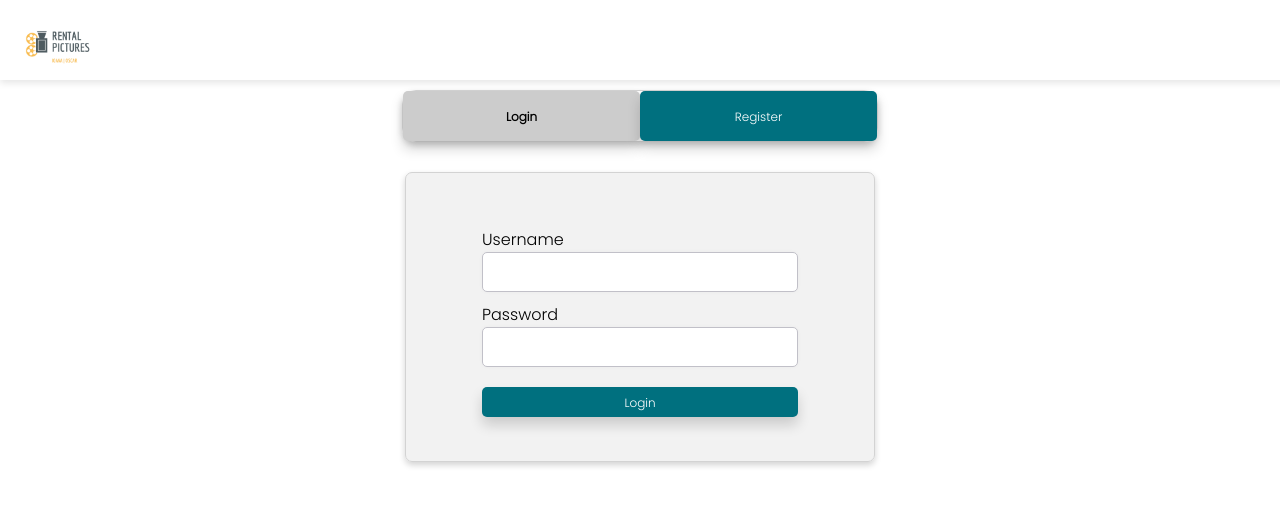
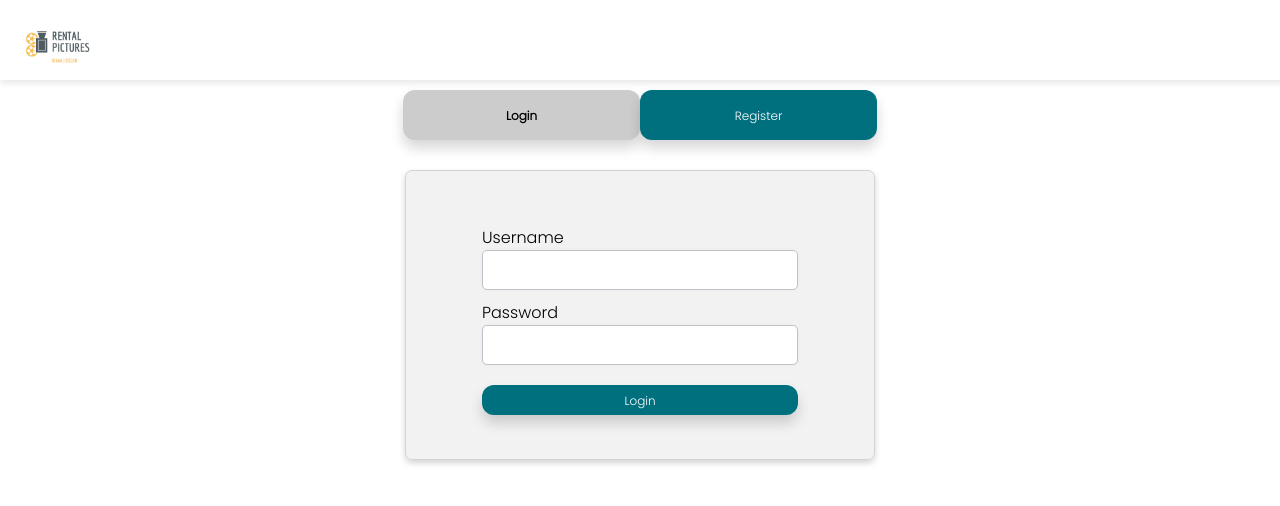
Before and after one commit to ioanac9/internet_applications, a PHP site: page / in a window 1280 px wide. Shown: the top 506 px of the page. Run offline with PHP 8.4, Linux system fonts and the light colour scheme.

Commit message:
small fixes

```diff
--- a/public_html/index.html
+++ b/public_html/index.html
@@ -71,17 +71,17 @@
                 </label>
                 <label class="form-row">
                     Password
-                    <input name="password_register" type="text">
+                    <input name="password_register" type="password">
                 </label>
                 <label class="form-row">
                     Confirm Password
-                    <input name="confirm_password_register" type="text">
+                    <input name="confirm_password_register" type="password">
                 </label>
                 <label class="form-row">
                     Age
                     <input name="age_register" type="text">
                 </label>
-                <label>
+                <label class="form-row">
                     Gender
                     <select name="gender_register">
                         <option value="M">Male</option>
--- a/public_html/styling/authentication.css
+++ b/public_html/styling/authentication.css
@@ -23,12 +23,10 @@
 .toolbar-container {
     display: grid;
     grid-template-columns: 1fr 1fr;
-    border: 1px solid lightgrey;
     border-radius: 14px;
     width: 75%;
     color: black;
     margin: auto auto 30px;
-    box-shadow: 0 3px 6px lightgrey;
 }
 
 .toolbar-container>.submit-btn {
--- a/public_html/styling/buttons.css
+++ b/public_html/styling/buttons.css
@@ -3,7 +3,7 @@
     font-size: 12px;
     font-weight: 500;
     background-color: #00707f;
-    border-radius: 5px;
+    border-radius: 12px;
     color: white;
     height: 30px;
     line-height: 29px;
--- a/public_html/styling/forms.css
+++ b/public_html/styling/forms.css
@@ -40,7 +40,7 @@ input:not([type="submit"]).error-input, textarea.error-input {
 input:not([type="submit"]).big-input, textarea.big-input {
     height: 50px;
 }
-input:not([type="submit"]) {
+input:not([type="submit"]), select {
     height: 40px;
 }
 input:not([type="submit"]).with-icon {
```
